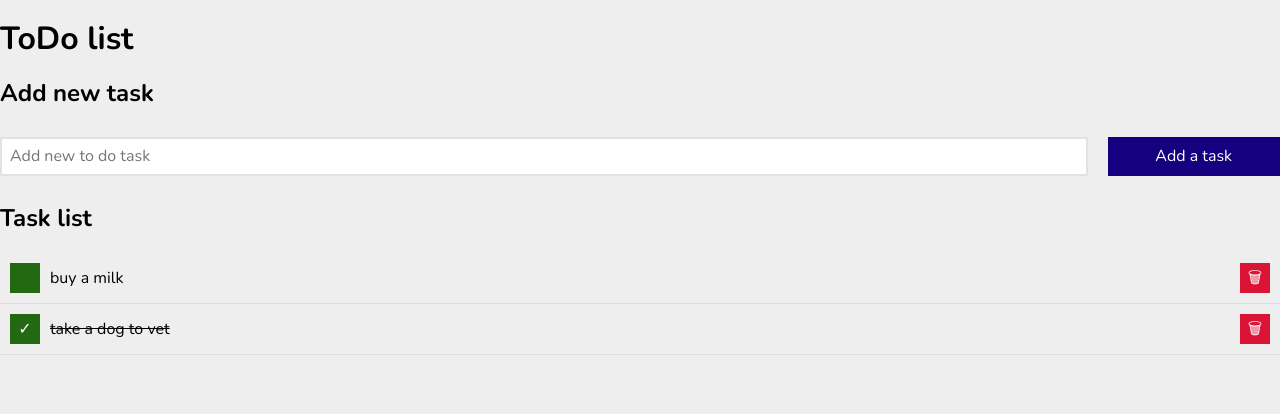
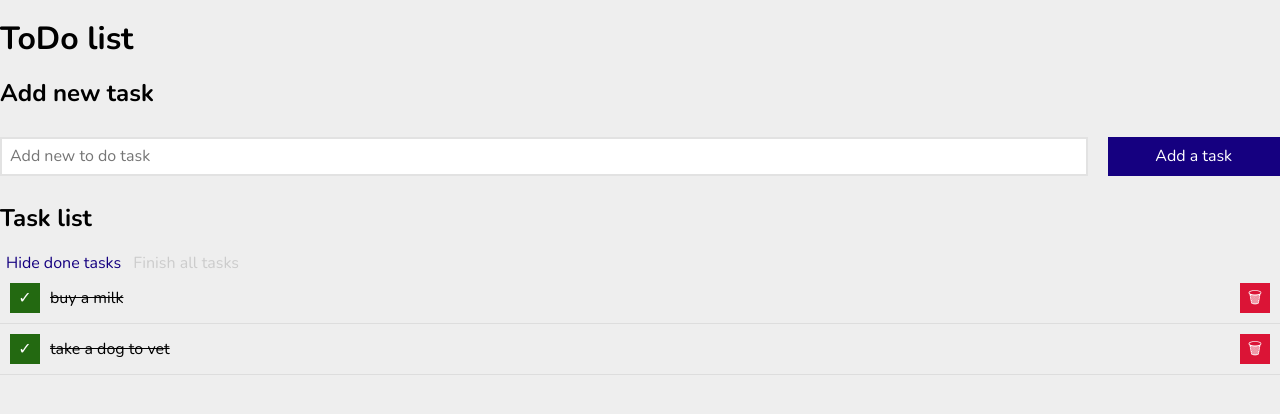
Before and after one commit to blabladorrr/todo-list-warcraft, a React (Create React App) app: page / in a window 1280 px wide. Shown: the top 414 px of the page. Built offline with nearby package versions, Linux system fonts and the light colour scheme.

Commit message:
feat: Add Buttons component

```diff
--- a/src/App.js
+++ b/src/App.js
@@ -1,8 +1,9 @@
 import Form from "./Form";
 import Tasks from "./Tasks";
+import Buttons from "./Buttons";
 
 const tasks = [
-  {id: 1, content: "buy a milk", done: false},
+  {id: 1, content: "buy a milk", done: true},
   {id: 2, content: "take a dog to vet", done: true},
 ];
 
@@ -25,7 +26,7 @@ function App() {
       <section className="section">
         <header className="section__header">
           <h2 className="section__title">Task list</h2>
-          <div className="buttons"></div>
+          <Buttons tasks={tasks} hideDoneTasks={hideDoneTasks} />
         </header>
         <div className="section__body">
           <Tasks tasks={tasks} hideDoneTasks={hideDoneTasks} />
--- /dev/null
+++ b/src/Buttons/index.js
@@ -0,0 +1,17 @@
+import "./style.css"
+
+ const Buttons = ({tasks, hideDoneTasks}) => (
+    tasks.length > 0 && (
+        <div className="buttons">
+            <button className="buttons__button">
+                {hideDoneTasks ? "Show" : "Hide"} done tasks
+            </button>
+            <button className="buttons__button" disabled={tasks.every(({ done }) => done)}>
+
+                Finish all tasks
+            </button>
+        </div>
+    )
+ );
+
+ export default Buttons;
--- /dev/null
+++ b/src/Buttons/style.css
@@ -0,0 +1,21 @@
+.buttons__button {
+    color: hsl(250, 100%, 25%);
+    border: none;
+    background-color: transparent;
+    transition: 0.5s;
+}
+
+@media (max-width: 767px) {
+    .buttons__button {
+        flex-basis: 100%;
+        margin: 10px;
+    }
+}
+
+.buttons__button:hover {
+    color: hsl(250, 100%, 70%);
+}
+
+.buttons__button:disabled {
+    color: #ccc;
+}
```
